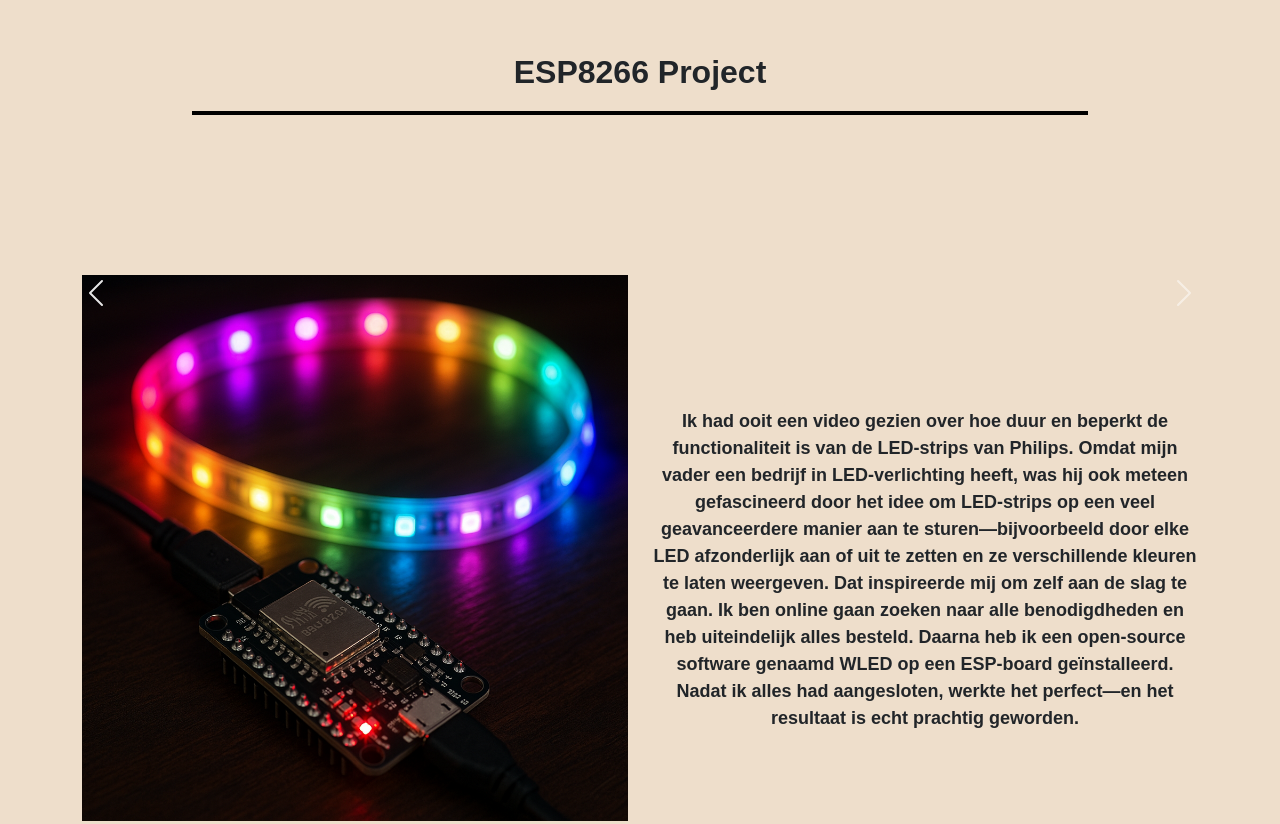
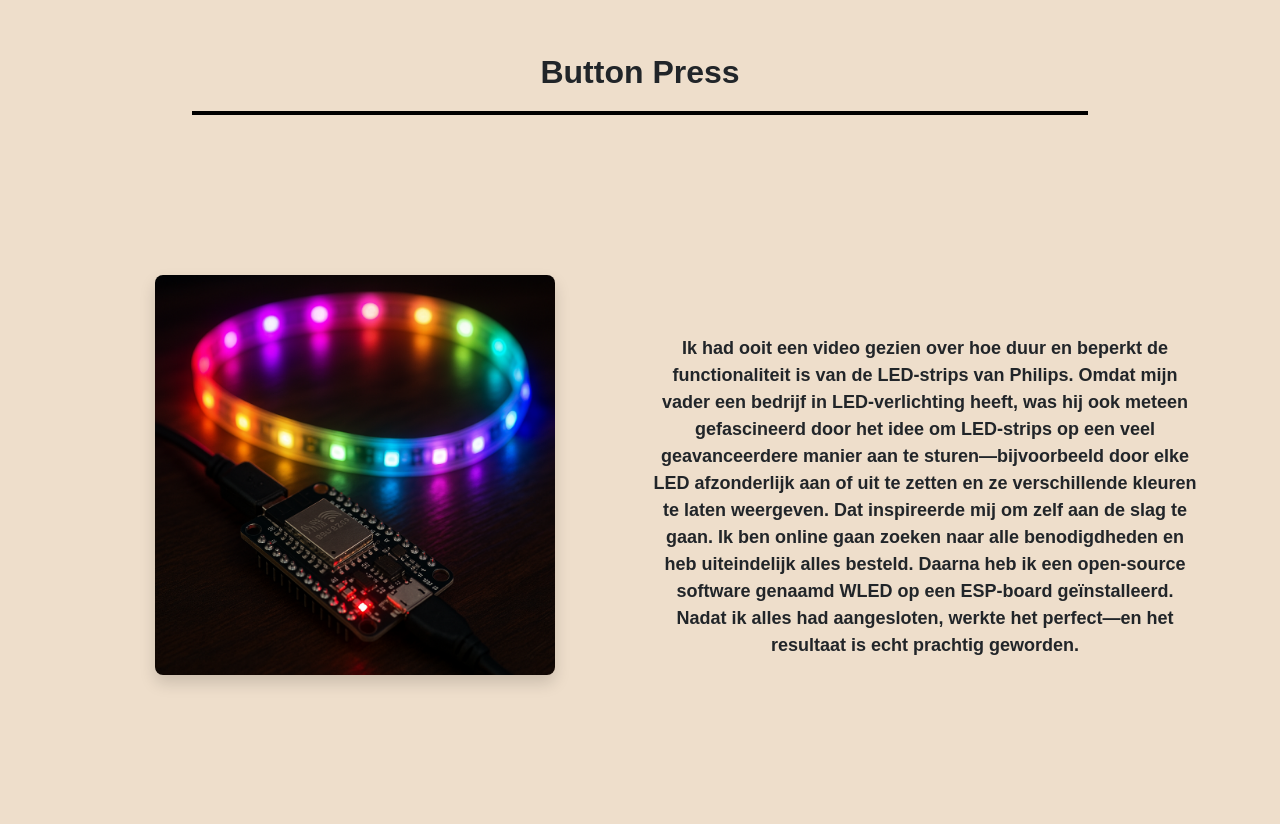
Before and after one commit to darkfacemats/Portfolio, a plain HTML site: page Projecten/Project1.html in a window 1280 px wide. Shown: the part 107-931 px from the top of the page. Drawn offline with nearby package versions, Linux system fonts and the light colour scheme.

Commit message:
Update Project1.html title and remove carousel structure for simplified layout

```diff
--- a/Projecten/Project1.html
+++ b/Projecten/Project1.html
@@ -11,33 +11,14 @@
 </head>
 
 <body>
-  <h2 style="margin-top: 10rem; margin-bottom: 0rem;">ESP8266 Project</h2>
+  <h2 style="margin-top: 10rem; margin-bottom: 0rem;">Button Press</h2>
   <hr class="custom-hr">
   <section class="container">
     <section class="row align-items-center" style="margin-top: 10rem; margin-bottom: -20rem;">
-       <figure class="col-sm">
-        <div id="carouselExampleIndicators" class="carousel slide">
-
-
-  </div>
-  <div class="carousel-inner">
-    <div class="carousel-item active">
-      <img src="/fotos/ESP.png" class="d-block w-100" alt="...">
-    </div>
-    <div class="carousel-item">
-      <img src="..." class="d-block w-100" alt="...">
-    </div>
-
-  </div>
-  <button class="carousel-control-prev" type="buttons" data-bs-target="#carouselExampleIndicators" data-bs-slide="prev">
-    <span class="carousel-control-prev-icon" aria-hidden="true"></span>
-    <span class="visually-hidden">Previous</span>
-  </button>
-  <button class="carousel-control-next" type="button" data-bs-target="#carouselExampleIndicators" data-bs-slide="next">
-    <span class="carousel-control-next-icon" aria-hidden="true"></span>
-    <span class="visually-hidden">Next</span>
-  </button>
-</div>
+      <figure class="col-sm">
+        <img class="rounded-3 shadow" src="/fotos/ESP.png" alt="" width="400">
+      </figure>
+      <article class="col-sm border-1">
 
       </figure>
       <article class="col-sm border-1">
```
